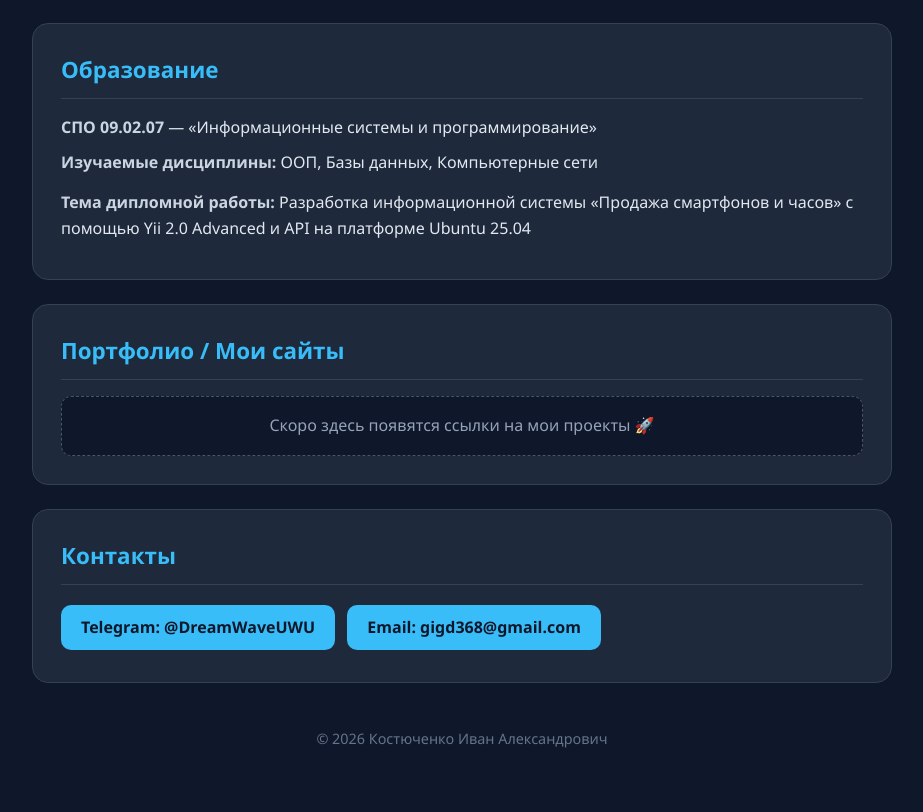
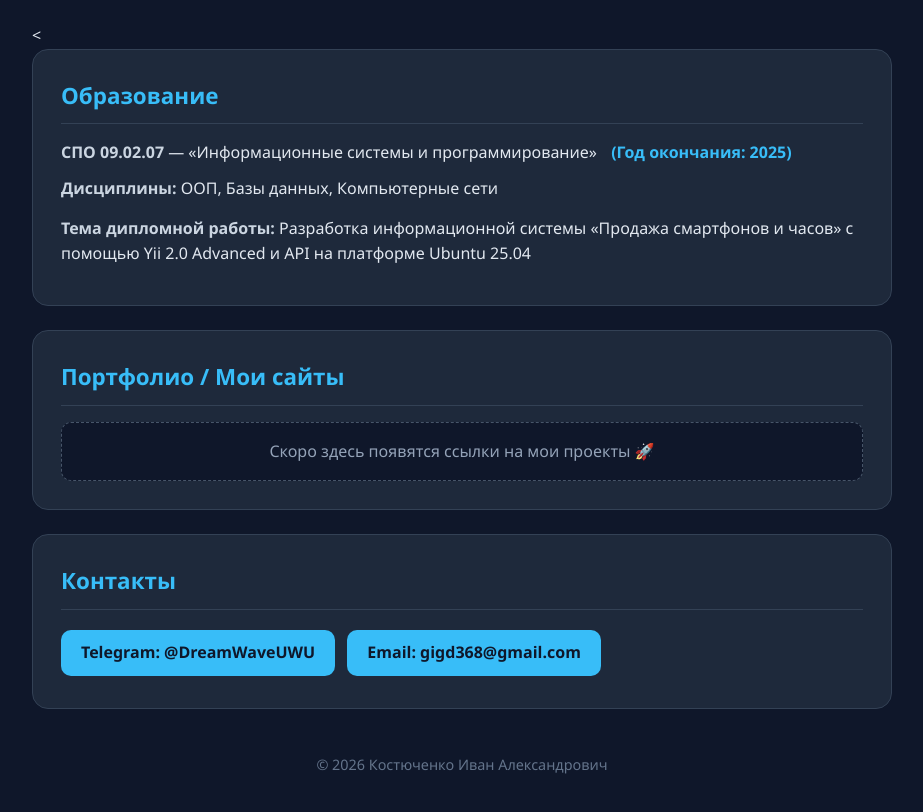
Before and after one commit to ivan124434/resume, a plain HTML site: page index.html in a window 1280 px wide. Shown: the part 1117-1929 px from the top of the page, without its empty margins (178-1101 px from the left). Drawn offline with Linux system fonts and the light colour scheme.

Commit message:
Update index.html

```diff
--- a/index.html
+++ b/index.html
@@ -170,10 +170,13 @@
     </div>
   </section>
 
-  <section>
+  <<section>
     <h2>Образование</h2>
-    <div class="info-row"><b>СПО 09.02.07</b> — «Информационные системы и программирование»</div>
-    <div class="info-row"><b>Изучаемые дисциплины:</b> ООП, Базы данных, Компьютерные сети</div>
+    <div class="info-row">
+      <b>СПО 09.02.07</b> — «Информационные системы и программирование»
+      <span style="color: #38bdf8; font-weight: bold; margin-left: 10px;">(Год окончания: 2025)</span>
+    </div>
+    <div class="info-row"><b>Дисциплины:</b> ООП, Базы данных, Компьютерные сети</div>
     <div class="info-row" style="margin-top:14px;">
       <b>Тема дипломной работы:</b> Разработка информационной системы «Продажа смартфонов и часов»
       с помощью Yii 2.0 Advanced и API на платформе Ubuntu 25.04
```
